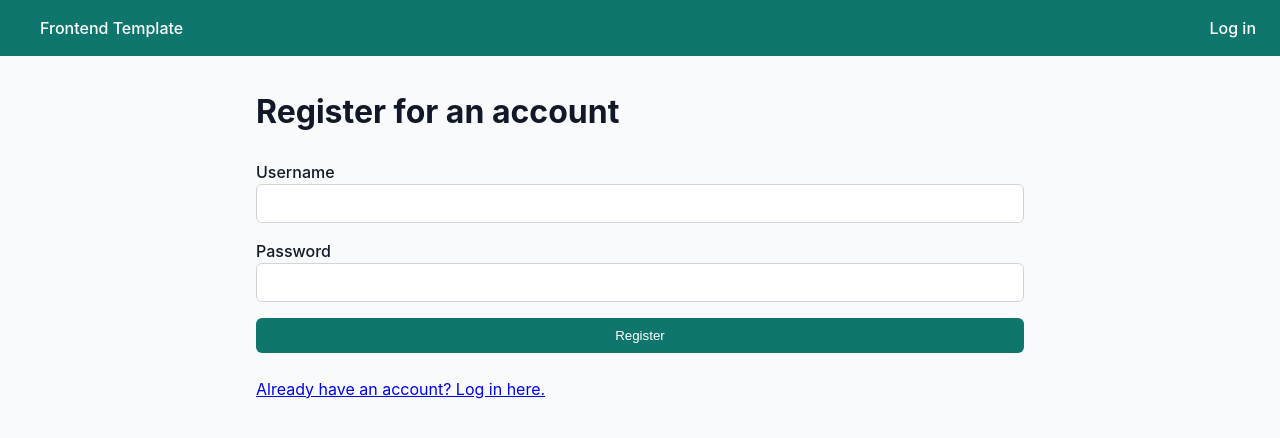
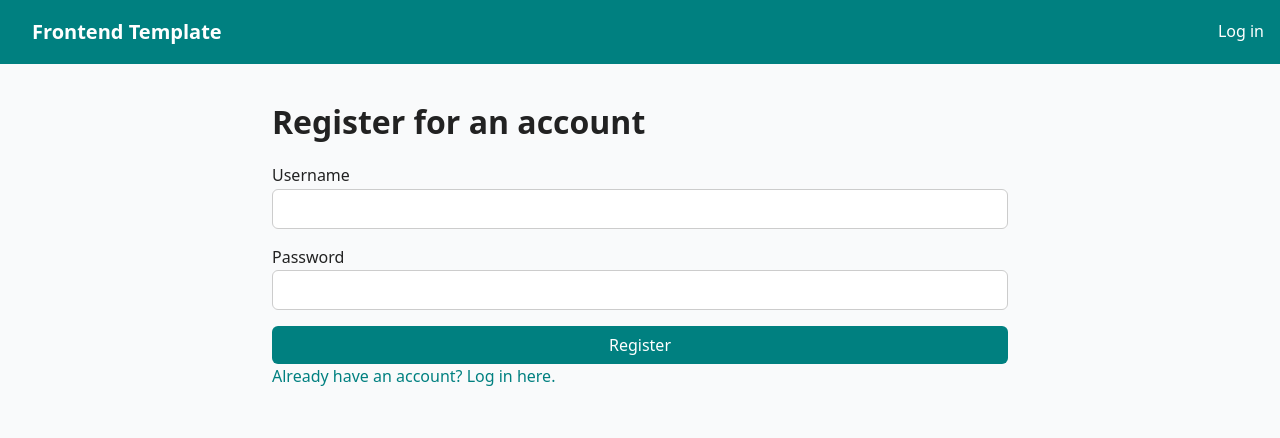
Before and after one commit to rafaelajohnson/capstone-frontend, a React (Vite) app: page /register in a window 1280 px wide. Shown: the top 438 px of the page. Built offline with nearby package versions, Linux system fonts and the light colour scheme; no server answers.

Commit message:
finished wrapping all story and details...added a home page

```diff
--- a/src/index.css
+++ b/src/index.css
@@ -1,69 +1,57 @@
-/* Global Styles */
+/* Base reset for consistency */
 * {
+  box-sizing: border-box;
   margin: 0;
   padding: 0;
-  box-sizing: border-box;
+  font-family: system-ui, sans-serif;
 }
 
 body {
-  font-family: -apple-system, BlinkMacSystemFont, "Segoe UI", Roboto, Helvetica, Arial, sans-serif;
-  background: #f9fafb; /* light neutral background */
-  color: #111827; /* dark gray text */
-  line-height: 1.5;
-  min-height: 100vh;
-  display: flex;
-  flex-direction: column;
+  background: #f9fafb;
+  color: #222;
+  line-height: 1.6;
+  padding: 0;
+  margin: 0;
 }
 
-/* --- NAVBAR --- */
+/* Navbar styling */
 #navbar {
   display: flex;
   justify-content: space-between;
   align-items: center;
-  background: #0f766e; /* teal */
+  background: teal;
+  padding: 1rem;
   color: white;
-  padding: 1rem 1.5rem;
 }
 
 #navbar a {
   color: white;
   text-decoration: none;
-  font-weight: 500;
   margin-left: 1rem;
 }
 
 #navbar a.active {
-  text-decoration: underline; /* show active route */
+  border-bottom: 2px solid white;
 }
 
-#navbar button {
-  background: #f87171; /* red */
-  border: none;
-  color: white;
-  padding: 0.5rem 1rem;
-  border-radius: 6px;
-  cursor: pointer;
-  font-weight: 500;
+#brand {
+  font-weight: bold;
+  font-size: 1.25rem;
 }
 
-#navbar button:hover {
-  background: #ef4444;
+/* Layout spacing */
+main {
+  padding: 2rem;
+  max-width: 800px;
+  margin: 0 auto;
 }
 
-/* --- MAIN LAYOUT --- */
-main {
-  flex: 1;
-  max-width: 800px;
-  margin: 2rem auto;
-  padding: 0 1rem;
-}
-
-/* --- FORMS --- */
+/* Form styling */
 form {
   display: flex;
   flex-direction: column;
   gap: 1rem;
-  margin: 1.5rem 0;
+  margin-top: 1rem;
 }
 
 label {
@@ -72,94 +60,51 @@ label {
   font-weight: 500;
 }
 
-input, textarea, select {
-  padding: 0.6rem;
-  border: 1px solid #d1d5db;
+input,
+textarea {
+  padding: 0.5rem;
+  border: 1px solid #ccc;
   border-radius: 6px;
   font-size: 1rem;
 }
 
 button {
-  background: #0f766e; /* teal */
+  padding: 0.5rem 1rem;
+  background: teal;
+  color: white;
   border: none;
-  color: white;
-  padding: 0.6rem 1rem;
   border-radius: 6px;
   cursor: pointer;
-  font-weight: 500;
-  transition: background 0.2s;
+  font-size: 1rem;
 }
 
-button:hover {
-  background: #115e59; /* darker teal */
+button:disabled {
+  background: gray;
+  cursor: not-allowed;
 }
 
-/* --- STORY LIST --- */
-.story-list {
-  display: flex;
-  flex-direction: column;
-  gap: 1rem;
+output,
+p.error {
+  color: crimson;
+  font-weight: bold;
 }
 
-.story-card {
-  background: white;
-  padding: 1rem;
-  border-radius: 8px;
-  box-shadow: 0 1px 3px rgba(0,0,0,0.1);
-  transition: transform 0.2s;
+/* List styling */
+ul {
+  margin-top: 1rem;
+  list-style: none;
+  padding-left: 0;
 }
 
-.story-card:hover {
-  transform: scale(1.02);
+ul li {
+  margin-bottom: 0.5rem;
 }
 
-.story-card h2 {
-  margin-bottom: 0.5rem;
-  font-size: 1.25rem;
-  color: #0f766e;
+a {
+  color: teal;
+  text-decoration: none;
 }
 
-/* --- PAGE DETAIL --- */
-.page-detail {
-  background: white;
-  padding: 1.5rem;
-  border-radius: 8px;
-  box-shadow: 0 1px 3px rgba(0,0,0,0.1);
+a:hover {
+  text-decoration: underline;
 }
-
-.page-detail h2 {
-  margin-bottom: 1rem;
-  color: #0f766e;
-}
-
-.options-list {
-  margin-top: 1rem;
-  display: flex;
-  flex-direction: column;
-  gap: 0.5rem;
-}
-
-.options-list button {
-  background: #e0f2f1; /* light teal */
-  color: #0f766e;
-  border: 1px solid #0f766e;
-}
-
-.options-list button:hover {
-  background: #0f766e;
-  color: white;
-}
-
-/* --- RESPONSIVE --- */
-@media (max-width: 640px) {
-  #navbar {
-    flex-direction: column;
-    align-items: flex-start;
-    gap: 0.5rem;
-  }
-
-  main {
-    margin: 1rem;
-    padding: 0.5rem;
-  }
-}
--- a/src/stories/NewStoryForm.jsx
+++ b/src/stories/NewStoryForm.jsx
@@ -3,101 +3,62 @@ import { useNavigate } from "react-router-dom";
 import useMutation from "../api/useMutation";
 
 /**
- * NewStoryForm lets the user create a new story.
- * For MVP, we only allow 1 starting page + a couple options.
- * Later we can expand to add multiple pages, but this gives us CRUD coverage.
+ * NewStoryForm allows the user to create a new story with its first page + options.
  */
 export default function NewStoryForm() {
   const navigate = useNavigate();
-
-  // useMutation will POST a new story and invalidate the "stories" tag so list refreshes
   const { mutate, loading, error } = useMutation("POST", "/stories", ["stories"]);
 
-  // local state for form fields
   const [title, setTitle] = useState("");
   const [topic, setTopic] = useState("");
-  const [text, setText] = useState("");
-  const [options, setOptions] = useState([""]);
+  const [pageText, setPageText] = useState("");
+  const [options, setOptions] = useState(["", ""]);
 
-  // adds a new option field
-  const addOption = () => setOptions([...options, ""]);
-
-  // handles input changes for each option
-  const updateOption = (idx, value) => {
-    const next = [...options];
-    next[idx] = value;
-    setOptions(next);
-  };
-
-  const onSubmit = async (e) => {
+  const handleSubmit = async (e) => {
     e.preventDefault();
-    // shape body exactly like backend expects
-    const body = {
+    const success = await mutate({
       title,
       topic,
       pages: [
         {
           page_number: 1,
-          text,
-          options: options.filter((opt) => opt.trim() !== ""), // only keep non-empty
+          text: pageText,
+          options: options.filter((o) => o.trim() !== ""),
         },
       ],
-    };
-
-    const success = await mutate(body);
-    if (success) {
-      navigate("/stories"); // go back to list after creating
-    }
+    });
+    if (success) navigate("/stories");
   };
 
   return (
     <section>
       <h1>Create a New Story</h1>
-      <form onSubmit={onSubmit}>
+      <form onSubmit={handleSubmit}>
         <label>
           Title
-          <input
-            value={title}
-            onChange={(e) => setTitle(e.target.value)}
-            required
-          />
+          <input value={title} onChange={(e) => setTitle(e.target.value)} required />
         </label>
         <label>
           Topic
-          <input
-            value={topic}
-            onChange={(e) => setTopic(e.target.value)}
-            required
-          />
+          <input value={topic} onChange={(e) => setTopic(e.target.value)} required />
         </label>
         <label>
           First Page Text
-          <textarea
-            value={text}
-            onChange={(e) => setText(e.target.value)}
-            required
-          />
+          <textarea value={pageText} onChange={(e) => setPageText(e.target.value)} required />
         </label>
-
-        <fieldset>
-          <legend>Options (choices for this page)</legend>
+        <h3>Options</h3>
         {options.map((opt, idx) => (
           <input
             key={idx}
             value={opt}
-              onChange={(e) => updateOption(idx, e.target.value)}
+            onChange={(e) =>
+              setOptions(options.map((o, i) => (i === idx ? e.target.value : o)))
+            }
             placeholder={`Option ${idx + 1}`}
           />
         ))}
-          <button type="button" onClick={addOption}>
-            ➕ Add Option
-          </button>
-        </fieldset>
-
-        <button type="submit" disabled={loading}>
-          {loading ? "Saving..." : "Save Story"}
-        </button>
-        {error && <output style={{ color: "red" }}>{error}</output>}
+        <button type="submit" disabled={loading}>Save Story</button>
+        {error && <p>Error: {error}</p>}
       </form>
     </section>
   );
--- a/src/stories/PageDetail.jsx
+++ b/src/stories/PageDetail.jsx
@@ -1,47 +1,42 @@
-import { useParams, useNavigate } from "react-router-dom";
+import { useParams, Link } from "react-router-dom";
 import useQuery from "../api/useQuery";
 
 /**
- * PageDetail shows the story page text and a list of options.
- * Each option is clickable and routes to the next page.
+ * PageDetail shows a single story page (text + options).
+ * It fetches from /pages/:id/full and lists choices the reader can pick.
  */
 export default function PageDetail() {
-  const { id } = useParams(); // grab page id from the URL
-  const navigate = useNavigate();
-
-  // call backend: GET /pages/:id/full
-  // we pass "page-" + id as a tag so this query can be refreshed by mutations
+  const { id } = useParams(); // page id from the URL
   const { data, loading, error } = useQuery(`/pages/${id}/full`, `page-${id}`);
 
-  if (loading) return <p>Loading page...</p>;
-  if (error) return <p>Error: {error}</p>;
-  if (!data) return <p>No page found.</p>;
+  if (loading) return <p>Loading...</p>;
+  if (error) return <p>Error loading page: {error}</p>;
+  if (!data) return <p>Page not found.</p>;
 
   const { page, options } = data;
 
   return (
-    <div className="page-detail">
-      {/* Page text */}
+    <div>
       <h2>Page {page.page_number}</h2>
       <p>{page.text}</p>
 
-      {/* Options */}
-      <div className="options-list">
-        {options.length === 0 && <p>No options yet.</p>}
-        {options.map((opt) => (
-          <button
-            key={opt.id}
-            onClick={() => {
-              // for now, just simulate moving to another page
-              // later: you could store a "nextPageId" in backend
-              // here we fake by navigating to /pages/{id+1}
-              navigate(`/pages/${opt.page_id + 1}`);
-            }}
-          >
-            {opt.option_text}
-          </button>
-        ))}
-      </div>
+      <h3>Choose an option:</h3>
+      {options.length > 0 ? (
+        <ul>
+          {options.map((opt) => (
+            <li key={opt.id}>
+              {/* Later we can hook these to actual next pages,
+                  for now they’re just plain text choices */}
+              <button>{opt.option_text}</button>
+            </li>
+          ))}
+        </ul>
+      ) : (
+        <p>No options available for this page.</p>
+      )}
+
+      <br />
+      <Link to="/stories">← Back to all stories</Link>
     </div>
   );
 }
--- a/src/stories/StoryDetail.jsx
+++ b/src/stories/StoryDetail.jsx
@@ -2,12 +2,10 @@ import { useParams, Link } from "react-router-dom";
 import useQuery from "../api/useQuery";
 
 /**
- * StoryDetail shows info for a single story.
- * It grabs the `id` from the URL, fetches that story,
- * and shows basic details with a link to its pages.
+ * StoryDetail shows the title + topic of a story and links to its first page.
  */
 export default function StoryDetail() {
-  const { id } = useParams(); // story id from URL
+  const { id } = useParams();
   const { data: story, loading, error } = useQuery(`/stories/${id}`, `story-${id}`);
 
   if (loading) return <p>Loading story...</p>;
@@ -15,16 +13,10 @@ export default function StoryDetail() {
   if (!story) return <p>Story not found.</p>;
 
   return (
-    <div>
+    <section>
       <h1>{story.title}</h1>
-      <p><strong>Topic:</strong> {story.topic}</p>
-      <p><strong>Created:</strong> {new Date(story.created_at).toLocaleString()}</p>
-
-      {/* Link to the first page of this story */}
-      <Link to={`/pages/${story.id}`}>Start reading</Link>
-
-      <br />
-      <Link to="/stories">← Back to all stories</Link>
-    </div>
+      <p><em>{story.topic}</em></p>
+      <Link to={`/pages/${story.firstPageId}`}>Start reading</Link>
+    </section>
   );
 }
```
Also changed, not shown: src/App.jsx (+0 -12 lines), src/Home.jsx (added, +24 -0 lines), src/pages/OptionForm.jsx (+19 -20 lines), src/pages/PageDetail.jsx (+12 -16 lines), src/stories/StoriesList.jsx (+11 -18 lines). Lines whose indentation alone changed are shown as unchanged.
